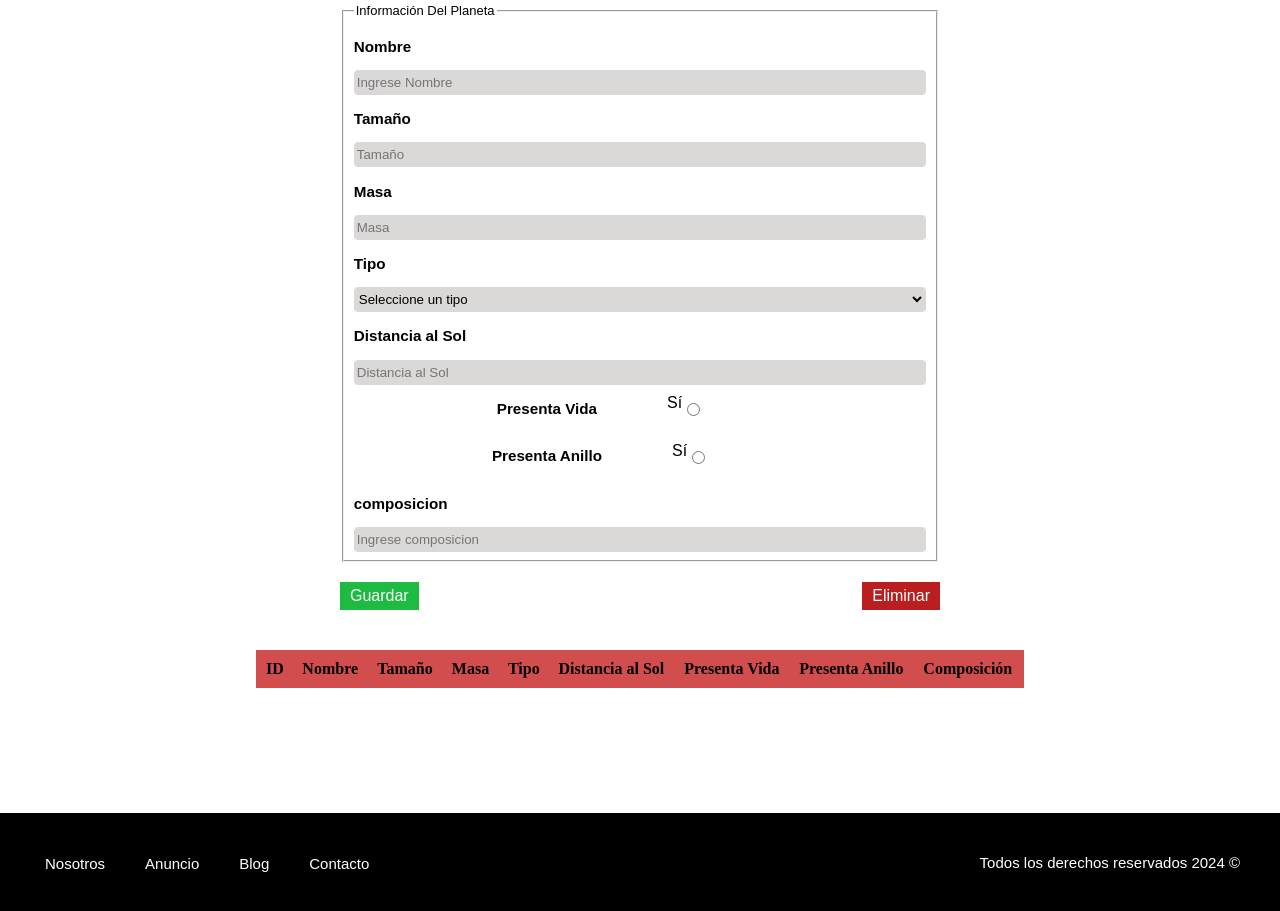
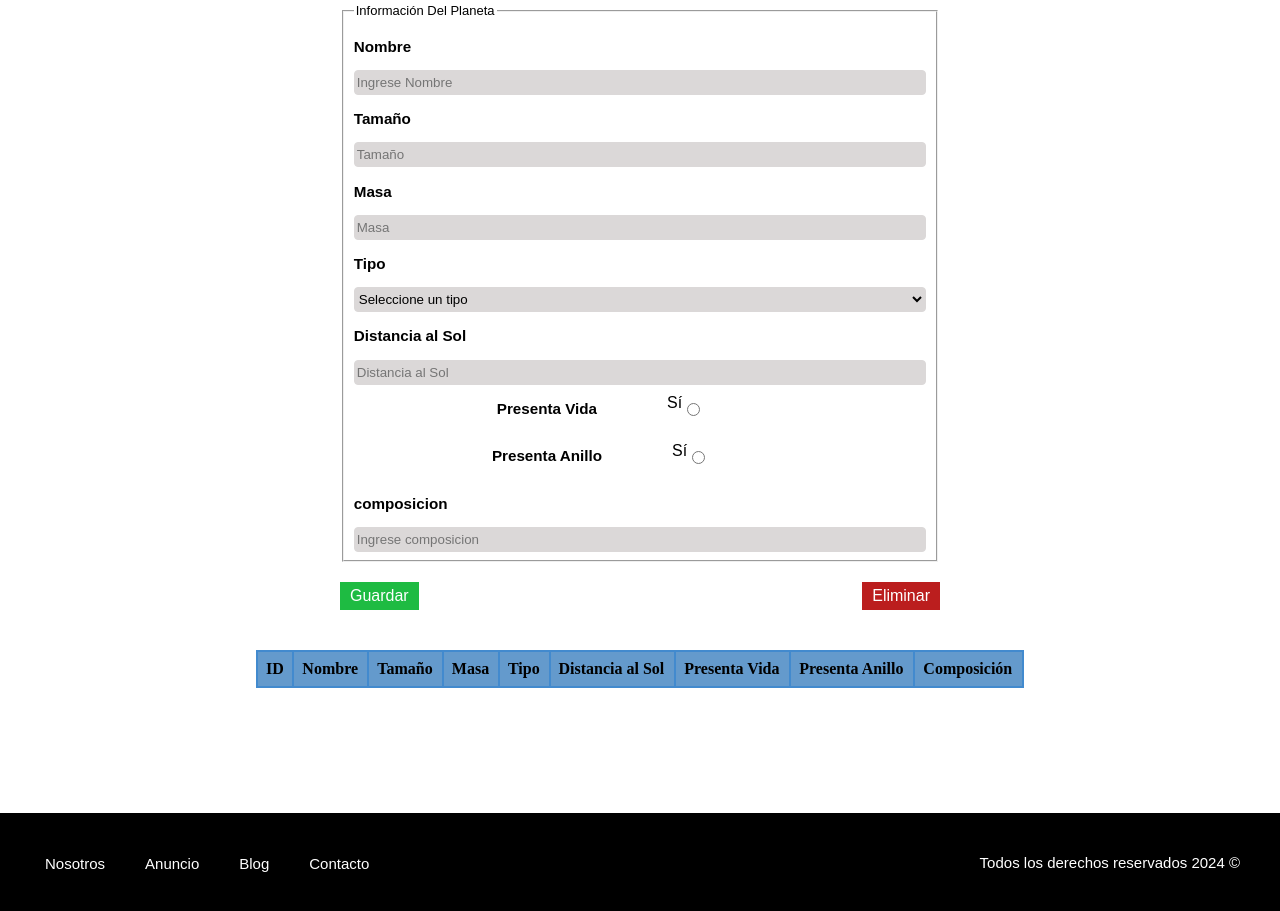
Before and after one commit to Pii005/PP-LABO3-20052024, a plain HTML site: page index.html in a window 1280 px wide. Shown: the part 297-1208 px from the top of the page. Drawn offline with Linux system fonts and the light colour scheme.

Commit message:
Update tabla.css

```diff
--- a/CSS/tabla.css
+++ b/CSS/tabla.css
@@ -27,12 +27,12 @@
 }
 
 .table-items th {
-    background-color: rgb(210, 77, 77); /* Fondo amarillo para el encabezado */
-    border: 2px solid rgb(210, 77, 77); /* Borde amarillo para el encabezado */
+    background-color: rgb(100, 154, 204); /* Fondo amarillo para el encabezado */
+    border: 2px solid rgb(66, 138, 206); /* Borde amarillo para el encabezado */
 }
 
 .table-items tbody tr {
-    border: 2px solid red; /* Borde rojo para las filas del cuerpo */
+    border: 2px solid rgb(212, 121, 121); /* Borde rojo para las filas del cuerpo */
 }
 
 .table-items tbody tr:nth-child(even) {
```
